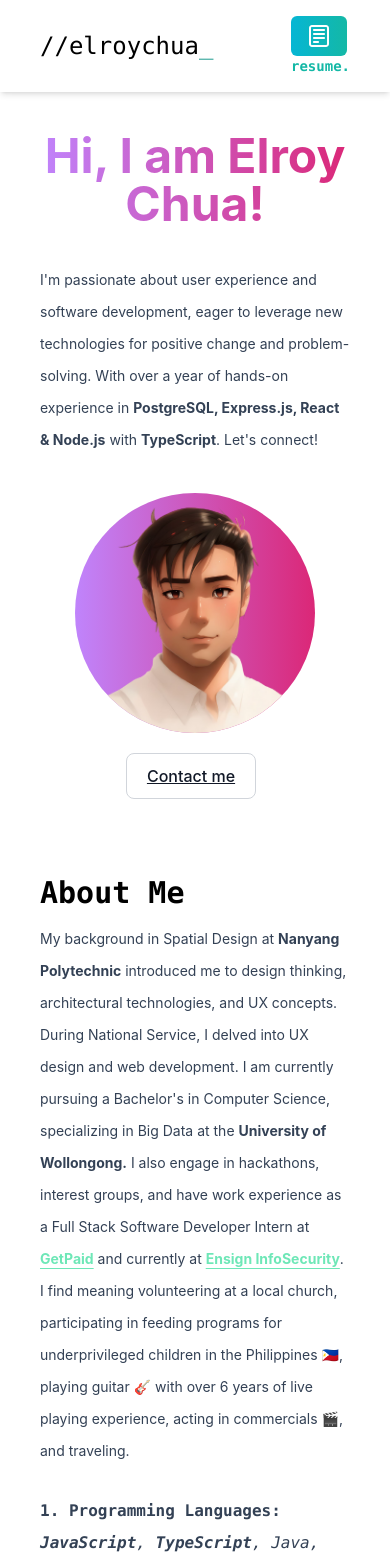
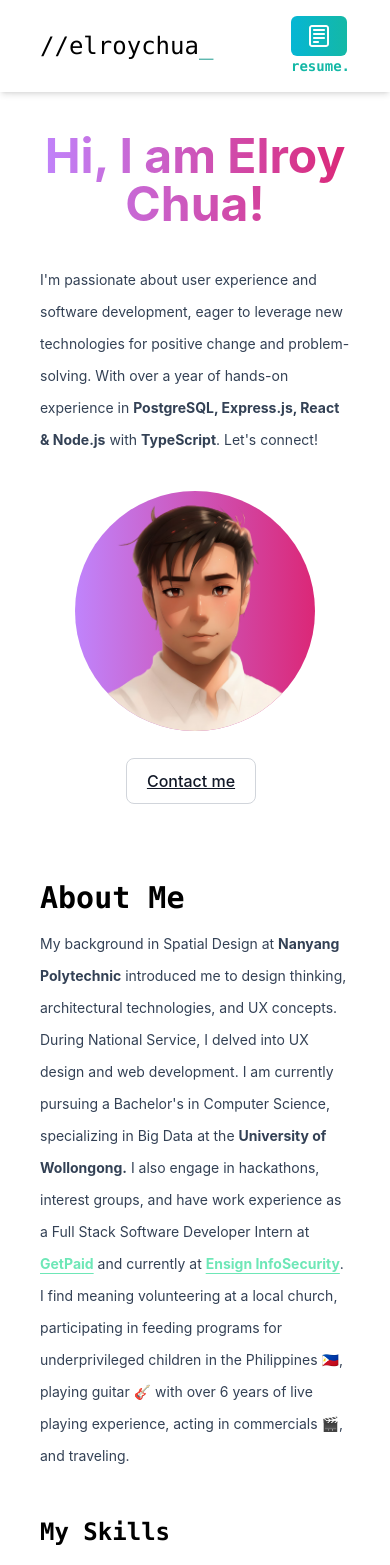
Before and after one commit to rurumeister/personal-portfolio, a Next.js app: page / in a window 390 px wide. Shown: the top 1565 px of the page. Built offline with nearby package versions, Linux system fonts and the light colour scheme.

Commit message:
(refactor): improved hero and aboutMe styling

```diff
--- a/src/components/aboutMe.js
+++ b/src/components/aboutMe.js
@@ -88,18 +88,23 @@ const AboutMe = () => {
           the Philippines 🇵🇭, playing guitar 🎸 with over 6 years of live playing experience, acting in commercials 🎬, and traveling.`}
         </p>
       </div>
+      <div className="group font-mono text-2xl font-bold text-black dark:text-white py-1 mt-8">
+        <span className="bg-left-bottom bg-gradient-to-r from-blue-500 to-blue-500 bg-[length:0%_2px] bg-no-repeat group-hover:bg-[length:100%_2px] transition-all duration-500 ease-out">
+          My Skills
+        </span>
+      </div>
       <div className="font-mono text-md md:text-xl pt-5 leading-8 text-slate-700 dark:text-gray-200">
         <span className="font-bold">1. Programming Languages: </span>
         <span className="font-light text-md md:text-xl italic">
           <span className="font-bold">JavaScript</span>,{" "}
-          <span className="font-bold">TypeScript</span>, Java, Python & GraphQL.
+          <span className="font-bold">TypeScript</span>, Java, & Python.
         </span>
       </div>
       <div className="font-mono text-md md:text-xl pt-5 leading-8 text-slate-700 dark:text-gray-200">
         <span className="font-bold">2. Databases: </span>
         <span className="font-light text-md md:text-xl italic">
           <span className="font-bold">PostgreSQL</span>,{" "}
-          <span className="font-bold">MongoDB</span>, SQL, PL/SQL, Supabase.
+          <span className="font-bold">MongoDB</span>, SQL, PL/SQL & Supabase.
         </span>
       </div>
       <div className="font-mono text-md md:text-xl pt-5 leading-8 text-slate-700 dark:text-gray-200">
--- a/src/components/hero.js
+++ b/src/components/hero.js
@@ -16,6 +16,7 @@ const Hero = (props) => {
         flexDirection: "column",
         justifyContent: "space-between",
       }}
+      className="min-h-[680px] md:min-h-full"
     >
       <div className="text-center">
         <h2 className="font-bold text-transparent bg-clip-text bg-gradient-to-r from-purple-400 to-pink-600 pb-5 text-5xl md:text-8xl">
@@ -139,7 +140,7 @@ const Hero = (props) => {
           />
         </div>
       </div>
-      <ul className="flex items-center justify-center">
+      <ul className="flex items-center justify-center mt-2">
         <li>
           <button
             className="text-gray-900 bg-white border border-gray-300 underline focus:outline-none hover:bg-gray-100 focus:ring-4 focus:ring-gray-200 font-medium rounded-lg text-md px-5 py-2.5 mr-2 mb-2 dark:bg-gray-800 dark:text-white dark:border-gray-600 dark:hover:bg-gray-700 dark:hover:border-gray-600 dark:focus:ring-gray-700"
```
